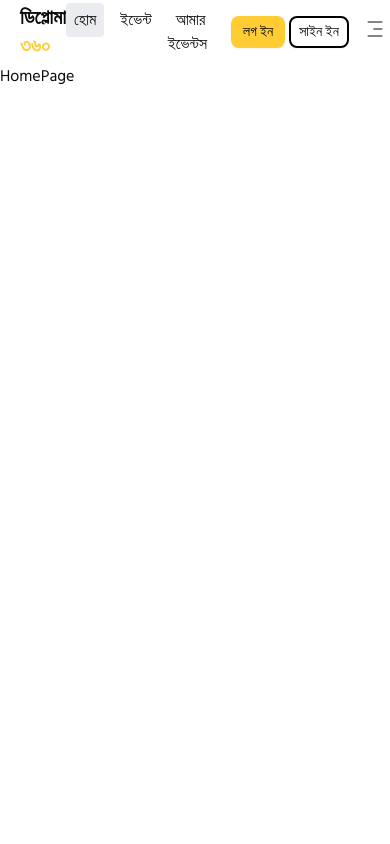
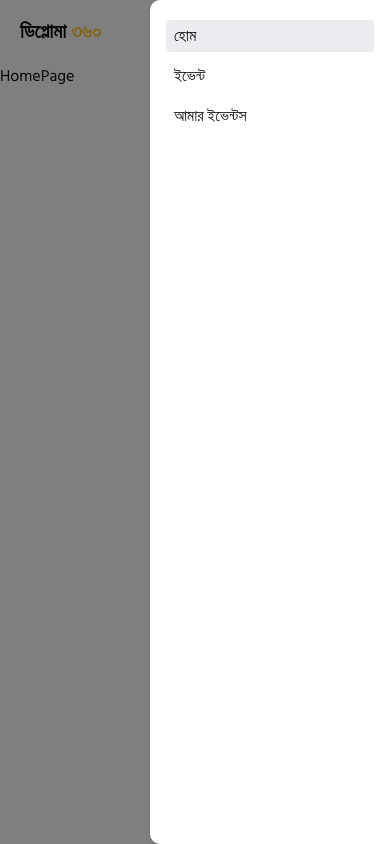
Before and after one commit to sajid-islam/Diploma360-Client, a Next.js app: page / in a window 390 px wide. Both pictures are taken after a click on the button 374 px from the left and 28 px from the top of the page. Built offline with nearby package versions, Linux system fonts and the light colour scheme.

Commit message:
responsive navbar for all device

```diff
--- a/src/components/Nabvar/NavLinks.jsx
+++ b/src/components/Nabvar/NavLinks.jsx
@@ -2,21 +2,26 @@
 
 import Link from "next/link";
 import { usePathname } from "next/navigation";
-import { useSelector } from "react-redux";
+import { useSelector, useDispatch } from "react-redux";
+import { toggleNavbar } from "@/redux/navbar/NavbarSlice";
 
 const NavLinks = () => {
     const pathname = usePathname();
     const isOpen = useSelector((state) => state.navbar.isOpen);
-    console.log(isOpen);
+    const dispatch = useDispatch();
+
     const links = [
         { id: 1, title: "হোম", path: "/" },
         { id: 2, title: "ইভেন্ট", path: "/events" },
         { id: 3, title: "আমার ইভেন্টস", path: "/my-bookings" },
     ];
+
     return (
-        <ul className="flex gap-2">
+        <div className="relative md:static">
+            {/* Desktop Links */}
+            <ul className="hidden md:flex gap-2">
                 {links.map((link) => (
-                <li key={link.id} className="">
+                    <li key={link.id}>
                         <Link
                             className={`px-2 py-1 rounded hover:bg-custom-neutral transition duration-200 ${
                                 pathname === link.path && "bg-custom-neutral"
@@ -28,6 +33,47 @@ const NavLinks = () => {
                     </li>
                 ))}
             </ul>
+
+            {/* Mobile Sidebar + Backdrop */}
+            <div>
+                {/* Backdrop */}
+                <div
+                    className={`fixed inset-0 bg-black/50 z-40 transition-opacity duration-300 ${
+                        isOpen
+                            ? "opacity-100 pointer-events-auto"
+                            : "opacity-0 pointer-events-none"
+                    }`}
+                    onClick={() => dispatch(toggleNavbar())}
+                ></div>
+
+                {/* Sidebar */}
+                <ul
+                    className={`flex flex-col gap-2 md:hidden bg-white shadow-md fixed w-60 h-screen top-0 pt-5 rounded-tl-lg rounded-bl-lg z-50 transform transition-transform duration-300 ${
+                        isOpen
+                            ? "translate-x-0 right-0"
+                            : "translate-x-full right-0"
+                    }`}
+                >
+                    {links.map((link) => (
+                        <li key={link.id} className="mx-4">
+                            <Link
+                                href={link.path}
+                                onClick={() => dispatch(toggleNavbar())}
+                            >
+                                <p
+                                    className={`w-full px-2 py-1 rounded hover:bg-custom-neutral transition duration-200 ${
+                                        pathname === link.path &&
+                                        "bg-custom-neutral"
+                                    }`}
+                                >
+                                    {link.title}
+                                </p>
+                            </Link>
+                        </li>
+                    ))}
+                </ul>
+            </div>
+        </div>
     );
 };
 
--- a/src/components/Nabvar/Navbar.jsx
+++ b/src/components/Nabvar/Navbar.jsx
@@ -16,11 +16,11 @@ const Navbar = () => {
             </div>
             <div className="flex items-center gap-4">
                 <NavLinks />
-                <div className="flex gap-1">
+                <div className="flex items-center gap-1">
                     <Button size="sm">লগ ইন</Button>
                     <Button
                         size="sm"
-                        className="bg-transparent hover:bg-transparent text-black border-2 border-black px-2 py-1 text-sm "
+                        className="bg-transparent hover:bg-transparent text-black border-2 border-black px-2 py-1 text-sm hidden md:block "
                     >
                         সাইন ইন
                     </Button>
--- a/src/components/Nabvar/NavbarToggleBtn.jsx
+++ b/src/components/Nabvar/NavbarToggleBtn.jsx
@@ -6,7 +6,7 @@ import { useDispatch } from "react-redux";
 const NavbarToggleBtn = () => {
     const dispatch = useDispatch();
     return (
-        <button onClick={() => dispatch(toggleNavbar())}>
+        <button className="md:hidden" onClick={() => dispatch(toggleNavbar())}>
             <CiMenuFries size={20} />
         </button>
     );
```
Lines whose indentation alone changed are shown as unchanged.
